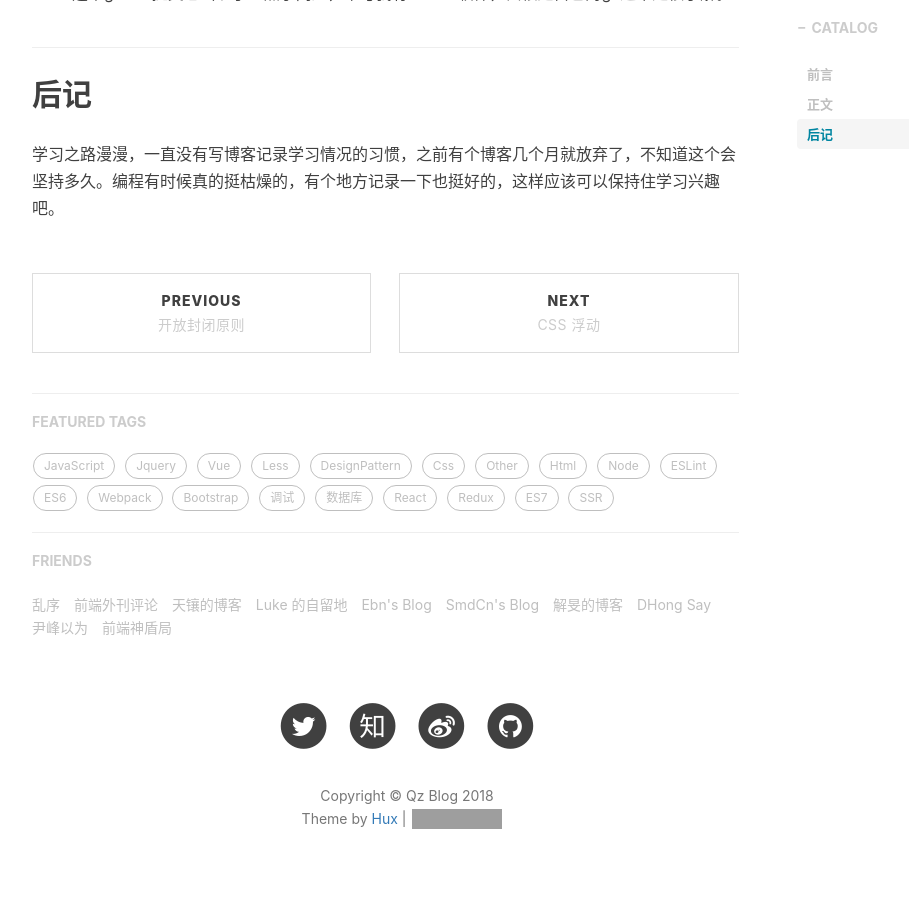
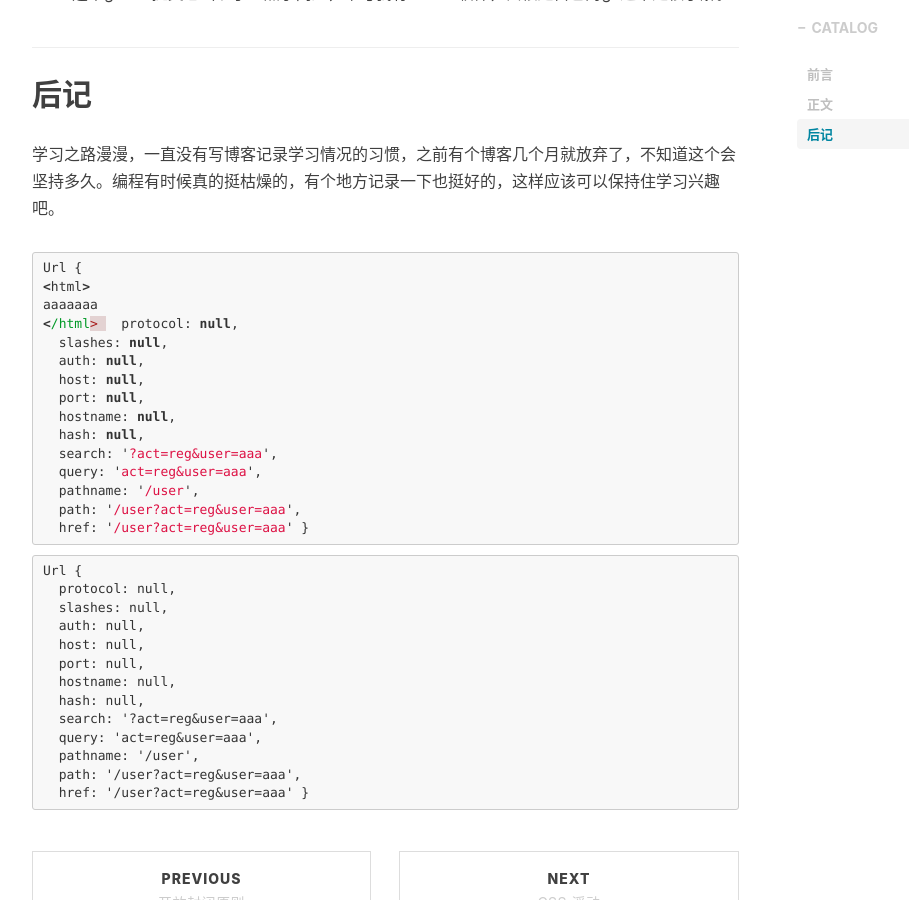
Before and after one commit to stephen-mi/QinZhen001.github.io, a Jekyll site: the page built from _posts/2017-07-21-hello-myblog.markdown, in a window 1280 px wide and 900 px high, scrolled down 1473 px. Shown: the whole window, without its empty margins (233-1142 px from the left). Built offline with Jekyll 4.4.1, drawn with Linux system fonts in a browser that asks for light colours; nearby versions of some CDN libraries; comment, search, counter and statistics services are not loaded; grey boxes are pictures that could not be loaded.

Commit message:
qz commit

````diff
--- a/_posts/2017-07-21-hello-myblog.markdown
+++ b/_posts/2017-07-21-hello-myblog.markdown
@@ -46,3 +46,46 @@
 ## 后记
 
 学习之路漫漫，一直没有写博客记录学习情况的习惯，之前有个博客几个月就放弃了，不知道这个会坚持多久。编程有时候真的挺枯燥的，有个地方记录一下也挺好的，这样应该可以保持住学习兴趣吧。
+
+
+
+
+
+
+```javascript
+Url {
+<html>
+aaaaaaa
+</html>
+  protocol: null,
+  slashes: null,
+  auth: null,
+  host: null,
+  port: null,
+  hostname: null,
+  hash: null,
+  search: '?act=reg&user=aaa',
+  query: 'act=reg&user=aaa',
+  pathname: '/user',
+  path: '/user?act=reg&user=aaa',
+  href: '/user?act=reg&user=aaa' }
+```
+
+
+
+
+```
+Url {
+  protocol: null,
+  slashes: null,
+  auth: null,
+  host: null,
+  port: null,
+  hostname: null,
+  hash: null,
+  search: '?act=reg&user=aaa',
+  query: 'act=reg&user=aaa',
+  pathname: '/user',
+  path: '/user?act=reg&user=aaa',
+  href: '/user?act=reg&user=aaa' }
+```
````
Also changed, not shown: _posts/2017-12-12-webpack入门-myblog.markdown (+23 -0 lines), 1 other file.
